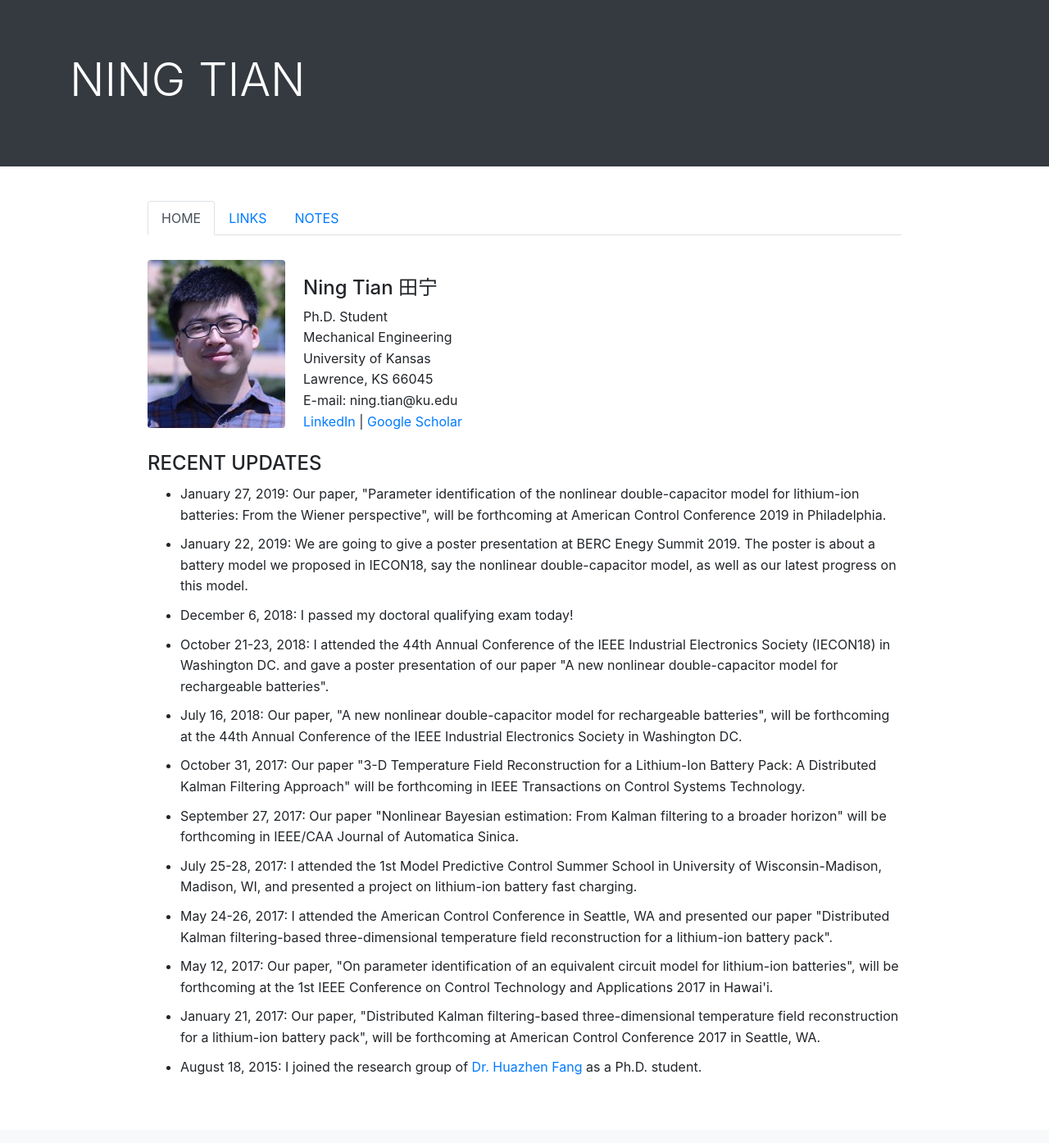
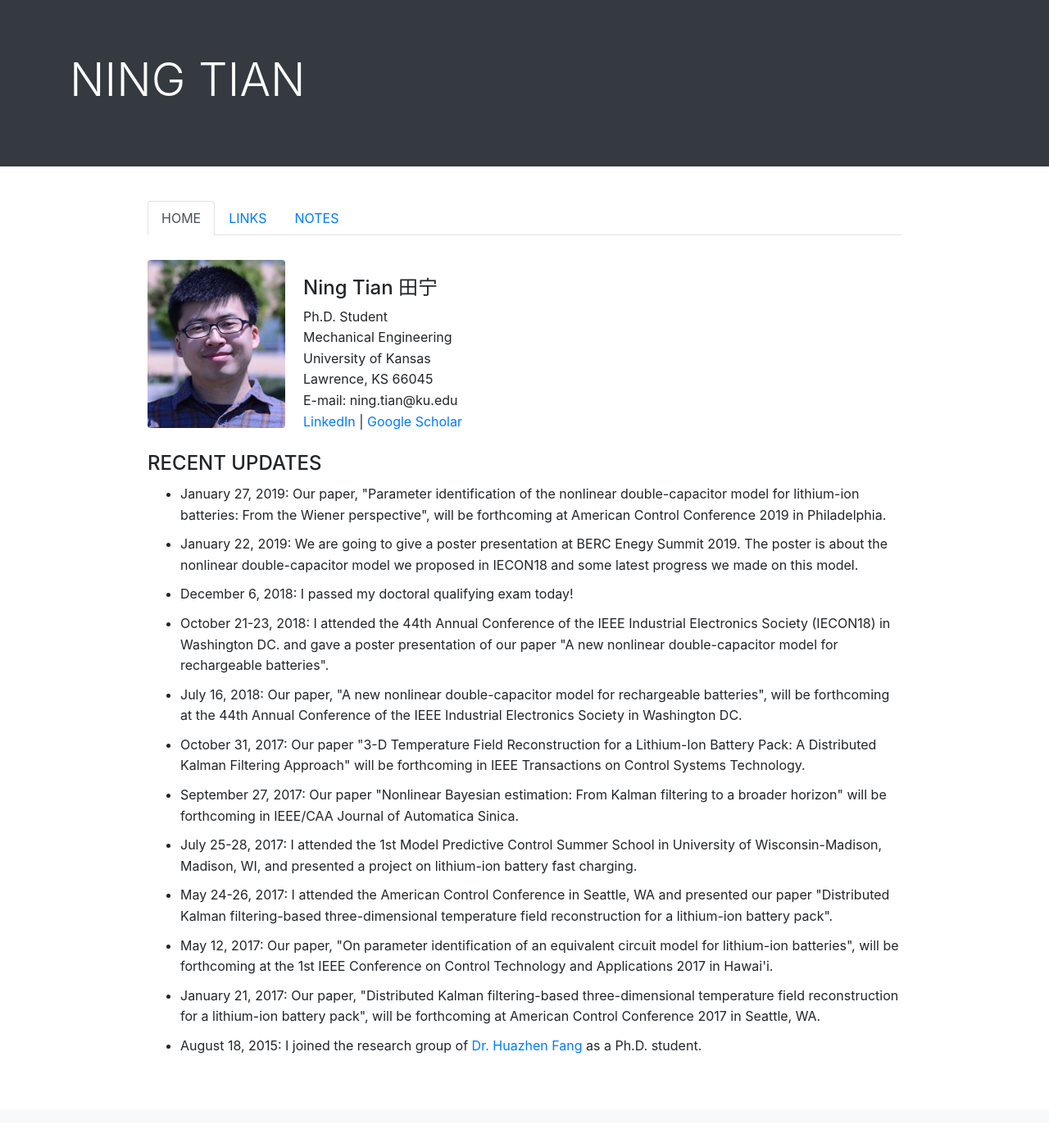
Before and after one commit to ningtian/ningtian.github.io, a Jekyll site: the page index.html, which Jekyll copies as it is, in a window 1280 px wide. Shown: the whole page at 82% size. Built offline with Jekyll 4.4.1, drawn with Linux system fonts in a browser that asks for light colours; after the commit the page ends 1369 px from its top, so only the background shows below that.

Commit message:
Update index.html

```diff
--- a/index.html
+++ b/index.html
@@ -84,8 +84,8 @@
         <li>January 27, 2019: Our paper, "Parameter identification of the nonlinear double-capacitor model for lithium-ion batteries: From the
 	Wiener perspective", will be forthcoming at American Control Conference 2019 in Philadelphia. </li>
 
-	<li>January 22, 2019: We are going to give a poster presentation at BERC Enegy Summit 2019. The poster is about a battery model we
-        proposed in IECON18, say the nonlinear double-capacitor model, as well as our latest progress on this model.</li>
+	<li>January 22, 2019: We are going to give a poster presentation at BERC Enegy Summit 2019. The poster is about the nonlinear
+	double-capacitor model we proposed in IECON18 and some latest progress we made on this model.</li>
 
 	<li>December 6, 2018: I passed my doctoral qualifying exam today! </li>
 
```
